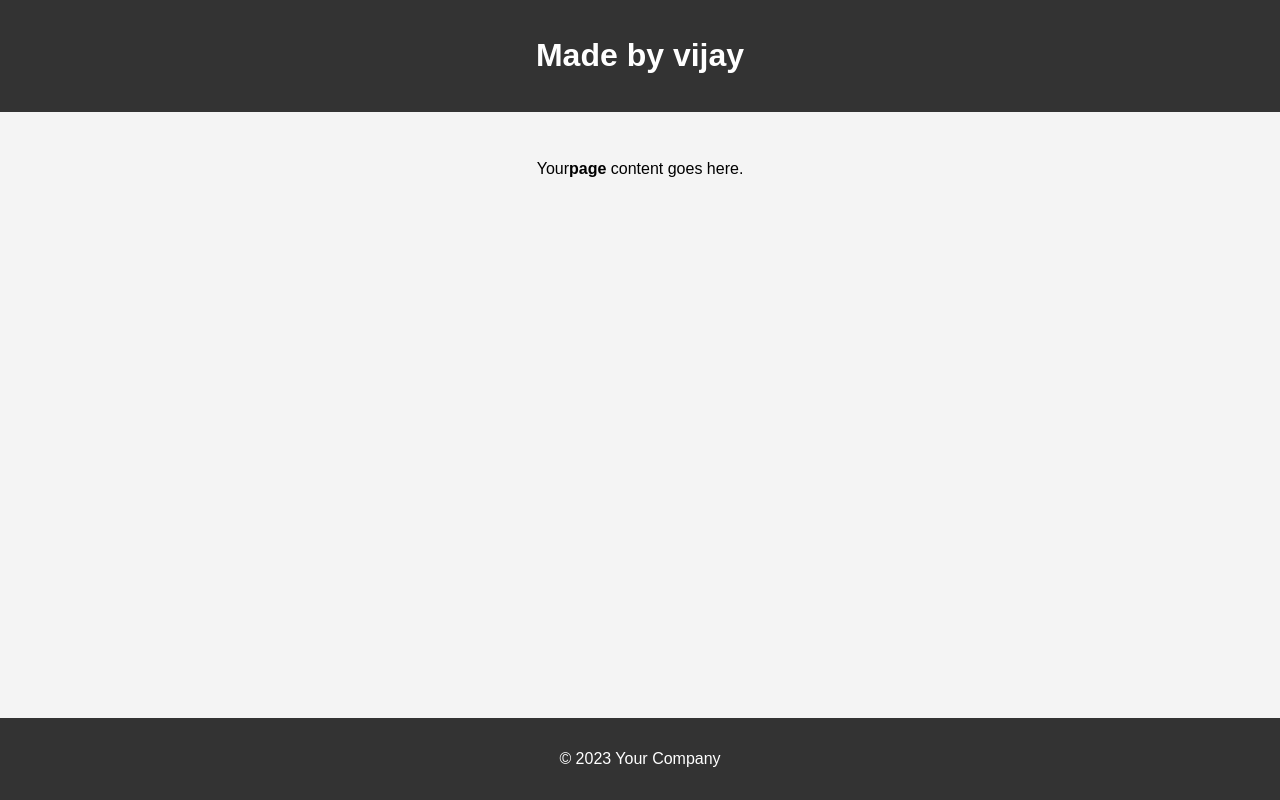
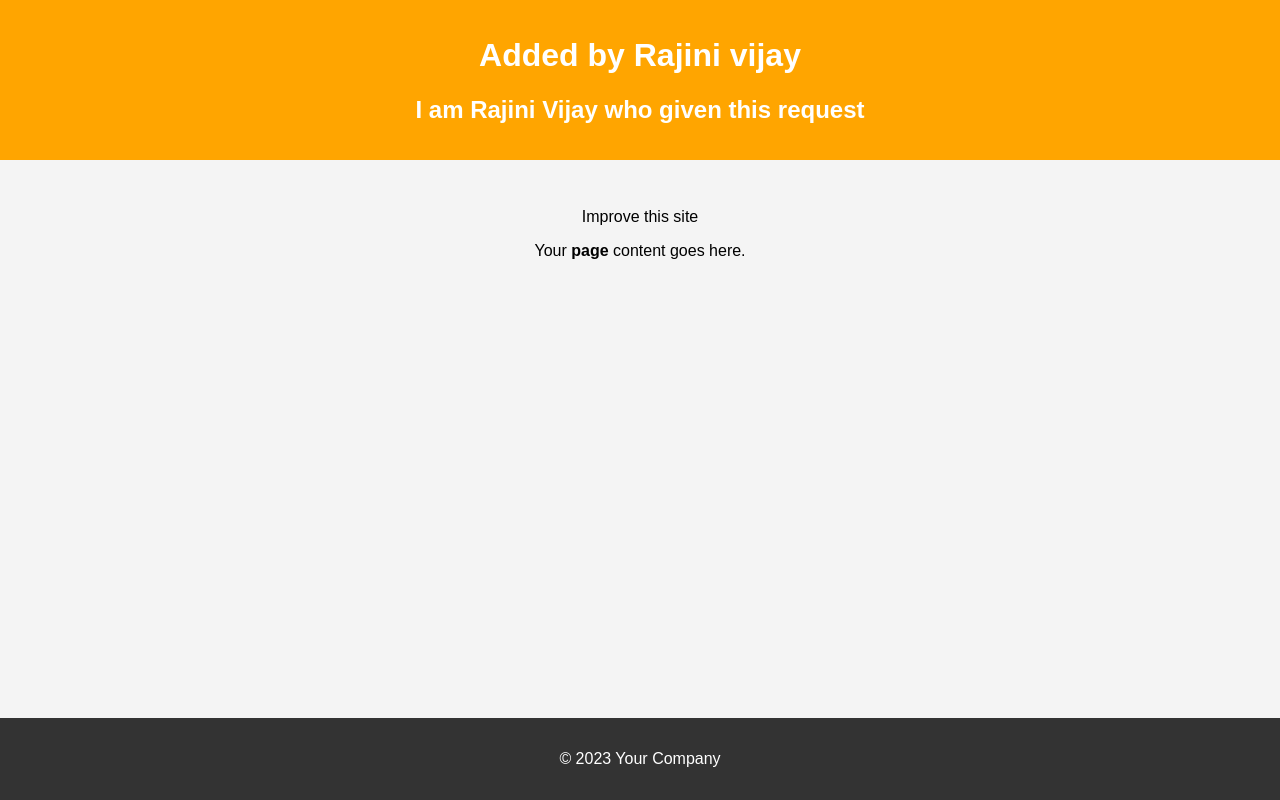
Before and after one commit to vijayannamalai1/myfirstrepo, a plain HTML site: page index.html in a window 1280 px wide. Drawn offline with Linux system fonts and the light colour scheme.

Commit message:
update index page
I am just adding some addtional texts in the index file by rajini vijay

```diff
--- a/index.html
+++ b/index.html
@@ -17,7 +17,7 @@
         }
 
         header {
-            background-color: #333;
+            background-color: orange;
             color: #fff;
             padding: 1em;
             text-align: center;
@@ -42,10 +42,12 @@
 </head>
 <body>
     <header>
-        <h1>Made by vijay</h1>
+        <h1>Added by Rajini vijay</h1>
+        <h2>I am Rajini Vijay who given this request</h2>
     </header>
     <main>
-        <p>Your<b>page</b> content goes here.</p>
+        <p> Improve this site</p>
+        <p>Your <b>page</b> content goes here.</p>
     </main>
     <footer>
         <p>&copy; 2023 Your Company</p>
```
